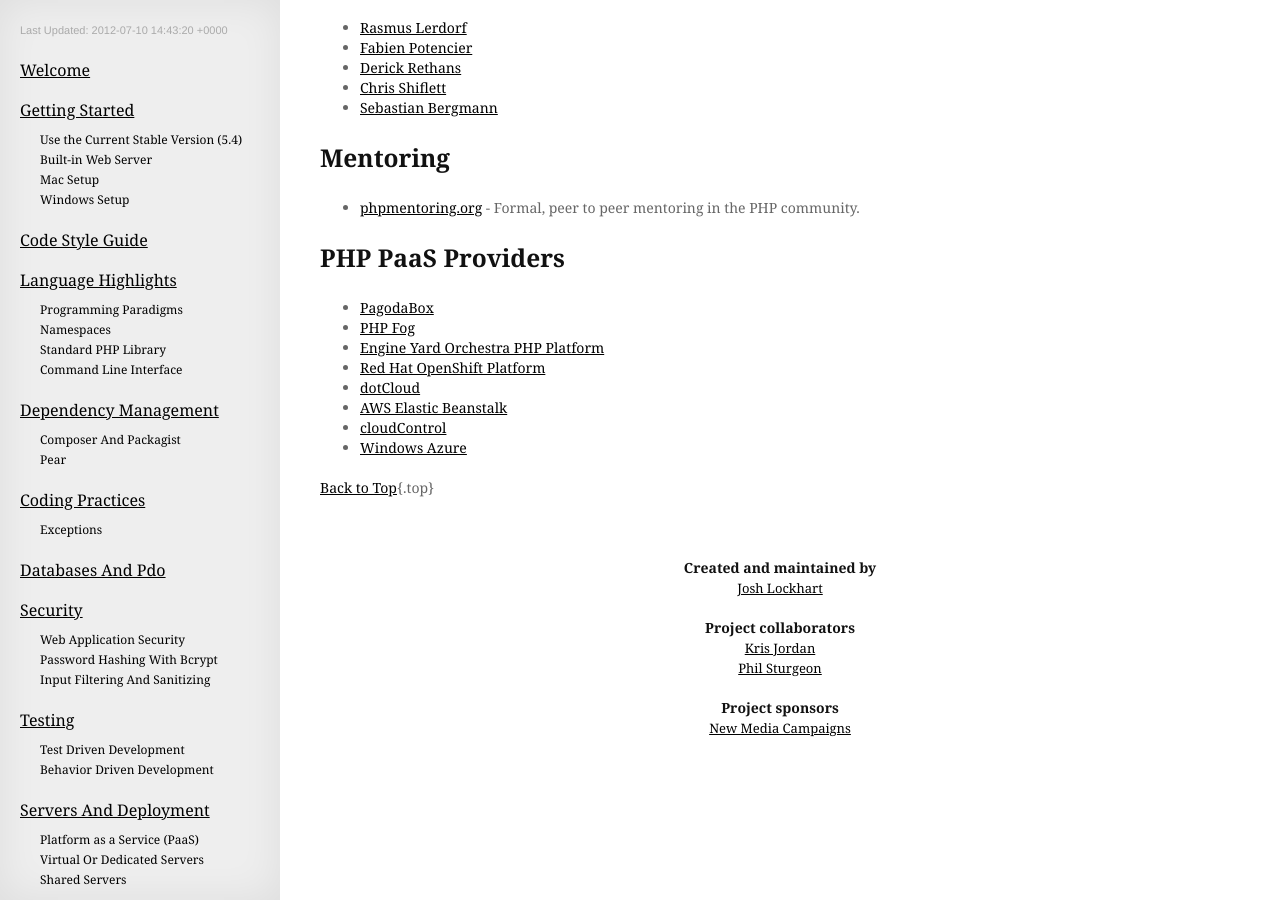
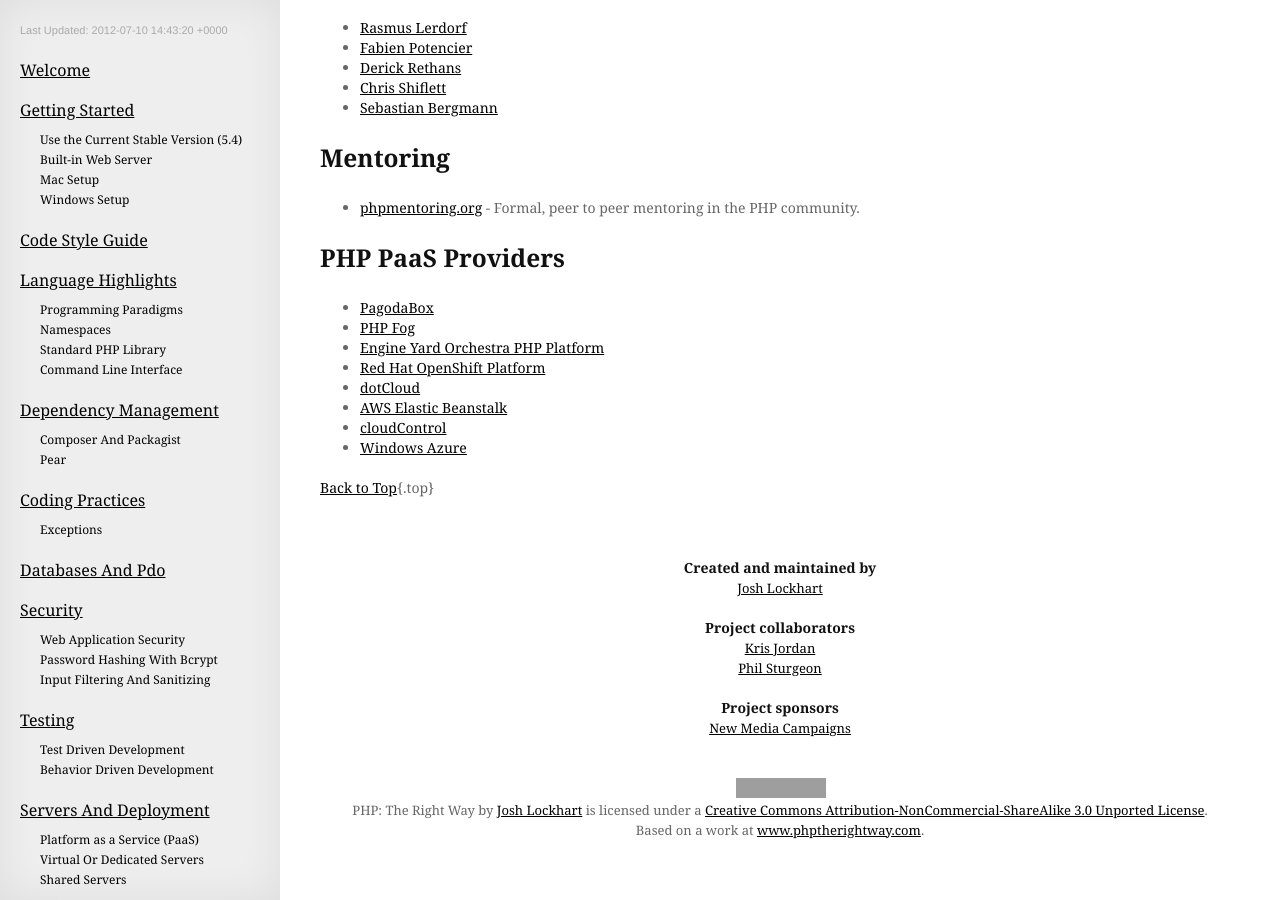
Before and after one commit to codeguy/php-the-right-way, a Jekyll site: the page built from index.html, in a window 1280 px wide and 900 px high, scrolled down 12242 px. Built offline with Jekyll 4.4.1, drawn with Linux system fonts in a browser that asks for light colours; some web fonts are replaced; Markdown is read by kramdown in place of the engine named in the settings; comment, search, counter and statistics services are not loaded; grey boxes are pictures that could not be loaded.

Commit message:
Convert to CC non-commercial sharealike license

```diff
--- a/_layouts/default.html
+++ b/_layouts/default.html
@@ -62,9 +62,13 @@
                 </ul>
 
                 <h2 class="epsilon">Project sponsors</h2>
-                <ul>
+                <ul class="mbd">
                     <li><a href="http://www.newmediacampaigns.com">New Media Campaigns</a></li>
                 </ul>
+
+                <p>
+                    <a rel="license" href="http://creativecommons.org/licenses/by-nc-sa/3.0/"><img alt="Creative Commons License" style="border-width:0" src="http://i.creativecommons.org/l/by-nc-sa/3.0/88x31.png" /></a><br /><span xmlns:dct="http://purl.org/dc/terms/" href="http://purl.org/dc/dcmitype/Text" property="dct:title" rel="dct:type">PHP: The Right Way</span> by <a xmlns:cc="http://creativecommons.org/ns#" href="http://www.phptherightway.com" property="cc:attributionName" rel="cc:attributionURL">Josh Lockhart</a> is licensed under a <a rel="license" href="http://creativecommons.org/licenses/by-nc-sa/3.0/">Creative Commons Attribution-NonCommercial-ShareAlike 3.0 Unported License</a>.<br />Based on a work at <a xmlns:dct="http://purl.org/dc/terms/" href="http://www.phptherightway.com" rel="dct:source">www.phptherightway.com</a>.
+                </p>
             </footer>
         </div>
 
```
Also changed, not shown: README.md, 1 other file.
